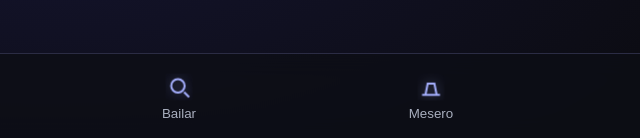
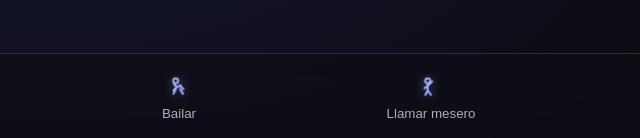
Before and after one commit to Victordevlik/discos-mvp, a website: page public/index.html in a window 1280 px wide. Shown: the part 659-797 px from the top of the page, 209-849 px from the left. Drawn offline with Linux system fonts and the light colour scheme.

Commit message:
update-menu-icons

```diff
--- a/public/index.html
+++ b/public/index.html
@@ -570,13 +570,13 @@
     <span>Carta</span>
   </button>
   <button id="nav-disponibles" class="nav-item">
-    <svg width="22" height="22" viewBox="0 0 24 24" fill="none"><circle cx="11" cy="11" r="6" stroke="#a6b0ff" stroke-width="1.5"/><path d="M21 21l-4.5-4.5" stroke="#a6b0ff" stroke-width="1.5"/></svg>
+    <svg width="22" height="22" viewBox="0 0 24 24" fill="none"><circle cx="9" cy="6.5" r="2.2" stroke="#a6b0ff" stroke-width="1.5"/><path d="M7.5 9.5l2.5 2.5 3.5-1.5M10 12l-3 3M13 11l3 3M7 18l2-4M13 14l2.5 4" stroke="#a6b0ff" stroke-width="1.5" stroke-linecap="round" stroke-linejoin="round"/></svg>
     <span>Bailar</span>
     <span id="badge-disponibles" class="badge"></span>
   </button>
   <button id="nav-mesas" class="nav-item">
-    <svg width="22" height="22" viewBox="0 0 24 24" fill="none"><path d="M4 19h16M7 19l2-10h6l2 10" stroke="#a6b0ff" stroke-width="1.5"/></svg>
-    <span>Mesero</span>
+    <svg width="22" height="22" viewBox="0 0 24 24" fill="none"><circle cx="9" cy="6.5" r="2.2" stroke="#a6b0ff" stroke-width="1.5"/><path d="M9 9.5v6M9 11l4-4M9 11l-3 2M9 15l-2 4M9 15l3 4" stroke="#a6b0ff" stroke-width="1.5" stroke-linecap="round" stroke-linejoin="round"/></svg>
+    <span>Llamar mesero</span>
   </button>
   <button id="nav-orders" class="nav-item">
     <svg width="22" height="22" viewBox="0 0 24 24" fill="none"><rect x="6" y="3" width="12" height="18" rx="2" stroke="#a6b0ff" stroke-width="1.5"/><path d="M9 7h6M9 11h6M9 15h6" stroke="#a6b0ff" stroke-width="1.5"/></svg>
```
